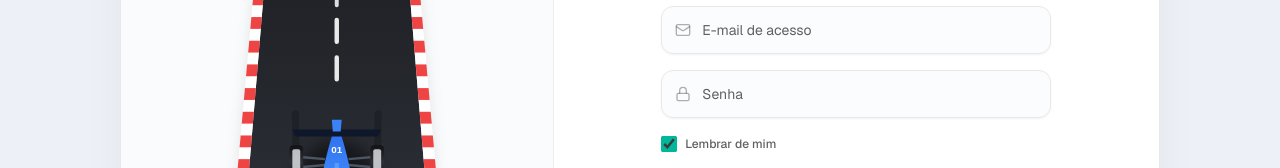
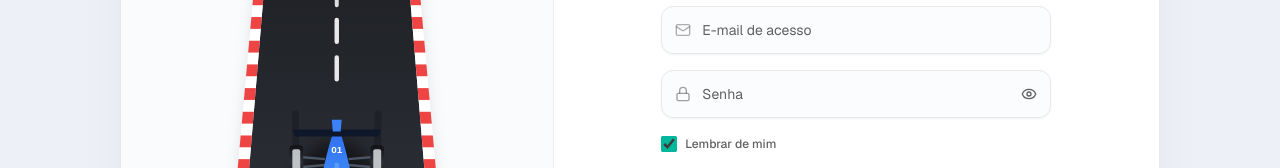
Before and after one commit to genesisteamracing-ship-it/genesis-gestao, a Next.js app in the folder stem-erp/: page /login in a window 1280 px wide. Shown: the part 324-492 px from the top of the page. Built offline with nearby package versions, Linux system fonts and the light colour scheme; no server answers; what @neon/config, @neon/env would draw is missing.

Commit message:
feat(auth): adiciona visualizador de senha com toggle de olho nos inputs de senha

```diff
--- a/stem-erp/src/components/auth/login-form.tsx
+++ b/stem-erp/src/components/auth/login-form.tsx
@@ -24,6 +24,7 @@ import {
   FormMessage,
 } from "@/components/ui/form";
 import { Input } from "@/components/ui/input";
+import { PasswordInput } from "@/components/ui/password-input";
 import { F1TrackIllustration } from "@/components/auth/f1-track-illustration";
 
 export function LoginForm() {
@@ -143,16 +144,13 @@ export function LoginForm() {
                   render={({ field }) => (
                     <FormItem>
                       <FormControl>
-                        <div className="relative">
-                          <Lock className="absolute left-3.5 top-1/2 h-4 w-4 -translate-y-1/2 text-muted-foreground/50" />
-                          <Input
-                            type="password"
-                            autoComplete="current-password"
-                            placeholder="Senha"
-                            className="h-12 rounded-xl border-border bg-muted/30 pl-10 text-sm focus:bg-card"
-                            {...field}
-                          />
-                        </div>
+                        <PasswordInput
+                          autoComplete="current-password"
+                          placeholder="Senha"
+                          startIcon={<Lock className="h-4 w-4" />}
+                          className="h-12 rounded-xl border-border bg-muted/30 text-sm focus:bg-card"
+                          {...field}
+                        />
                       </FormControl>
                       <FormMessage />
                     </FormItem>
--- a/stem-erp/src/components/modals/create-member-dialog.tsx
+++ b/stem-erp/src/components/modals/create-member-dialog.tsx
@@ -34,6 +34,7 @@ import {
   FormMessage,
 } from "@/components/ui/form";
 import { Input } from "@/components/ui/input";
+import { PasswordInput } from "@/components/ui/password-input";
 import {
   Select,
   SelectContent,
@@ -254,8 +255,7 @@ export function CreateMemberDialog({ teams }: CreateMemberDialogProps) {
                   <FormItem>
                     <FormLabel>Senha Inicial</FormLabel>
                     <FormControl>
-                      <Input
-                        type="password"
+                      <PasswordInput
                         placeholder="Ex: Genesis@2026"
                         {...field}
                       />
--- /dev/null
+++ b/stem-erp/src/components/ui/password-input.tsx
@@ -0,0 +1,112 @@
+"use client";
+
+import * as React from "react";
+import { Eye, EyeOff } from "lucide-react";
+import { tv, type VariantProps } from "tailwind-variants";
+
+export const passwordInputStyles = tv({
+  slots: {
+    root: "relative flex w-full items-center",
+    startIconWrapper:
+      "pointer-events-none absolute left-3.5 flex items-center justify-center text-muted-foreground/60",
+    input:
+      "flex h-9 w-full rounded-lg border border-input bg-card px-3 py-1 pr-10 text-sm text-foreground shadow-xs transition-colors file:border-0 file:bg-transparent file:text-sm file:font-medium placeholder:text-muted-foreground focus-visible:outline-none focus-visible:ring-2 focus-visible:ring-ring disabled:cursor-not-allowed disabled:opacity-50",
+    toggleButton:
+      "absolute right-3.5 flex items-center justify-center text-muted-foreground transition-colors hover:text-foreground focus-visible:outline-none focus-visible:ring-2 focus-visible:ring-ring focus-visible:ring-offset-1 rounded-sm cursor-pointer disabled:pointer-events-none disabled:opacity-50",
+  },
+  variants: {
+    inputSize: {
+      default: {
+        input: "h-9",
+      },
+      lg: {
+        input: "h-11 text-base",
+      },
+    },
+    hasStartIcon: {
+      true: {
+        input: "pl-10",
+      },
+      false: {
+        input: "pl-3",
+      },
+    },
+  },
+  defaultVariants: {
+    inputSize: "default",
+    hasStartIcon: false,
+  },
+});
+
+export interface PasswordInputProps
+  extends Omit<React.ComponentProps<"input">, "size">,
+    VariantProps<typeof passwordInputStyles> {
+  startIcon?: React.ReactNode;
+  toggleAriaLabel?: (isVisible: boolean) => string;
+}
+
+export const PasswordInput = React.forwardRef<HTMLInputElement, PasswordInputProps>(
+  (
+    {
+      className,
+      inputSize,
+      startIcon,
+      disabled,
+      toggleAriaLabel,
+      id,
+      ...props
+    },
+    ref
+  ) => {
+    const [isVisible, setIsVisible] = React.useState(false);
+
+    const { root, startIconWrapper, input, toggleButton } = passwordInputStyles({
+      inputSize,
+      hasStartIcon: Boolean(startIcon),
+    });
+
+    const toggleVisibility = () => {
+      setIsVisible((prev) => !prev);
+    };
+
+    const label = toggleAriaLabel
+      ? toggleAriaLabel(isVisible)
+      : isVisible
+      ? "Ocultar senha"
+      : "Ver senha";
+
+    return (
+      <div className={root()}>
+        {startIcon && (
+          <div className={startIconWrapper()}>{startIcon}</div>
+        )}
+        <input
+          ref={ref}
+          id={id}
+          type={isVisible ? "text" : "password"}
+          disabled={disabled}
+          className={input({
+            className,
+          })}
+          {...props}
+        />
+        <button
+          type="button"
+          onClick={toggleVisibility}
+          disabled={disabled}
+          aria-label={label}
+          title={label}
+          className={toggleButton()}
+        >
+          {isVisible ? (
+            <EyeOff className="h-4 w-4" aria-hidden="true" />
+          ) : (
+            <Eye className="h-4 w-4" aria-hidden="true" />
+          )}
+        </button>
+      </div>
+    );
+  }
+);
+
+PasswordInput.displayName = "PasswordInput";
```
Also changed, not shown: 1 other file (tests, documents, lock files or other folders).
